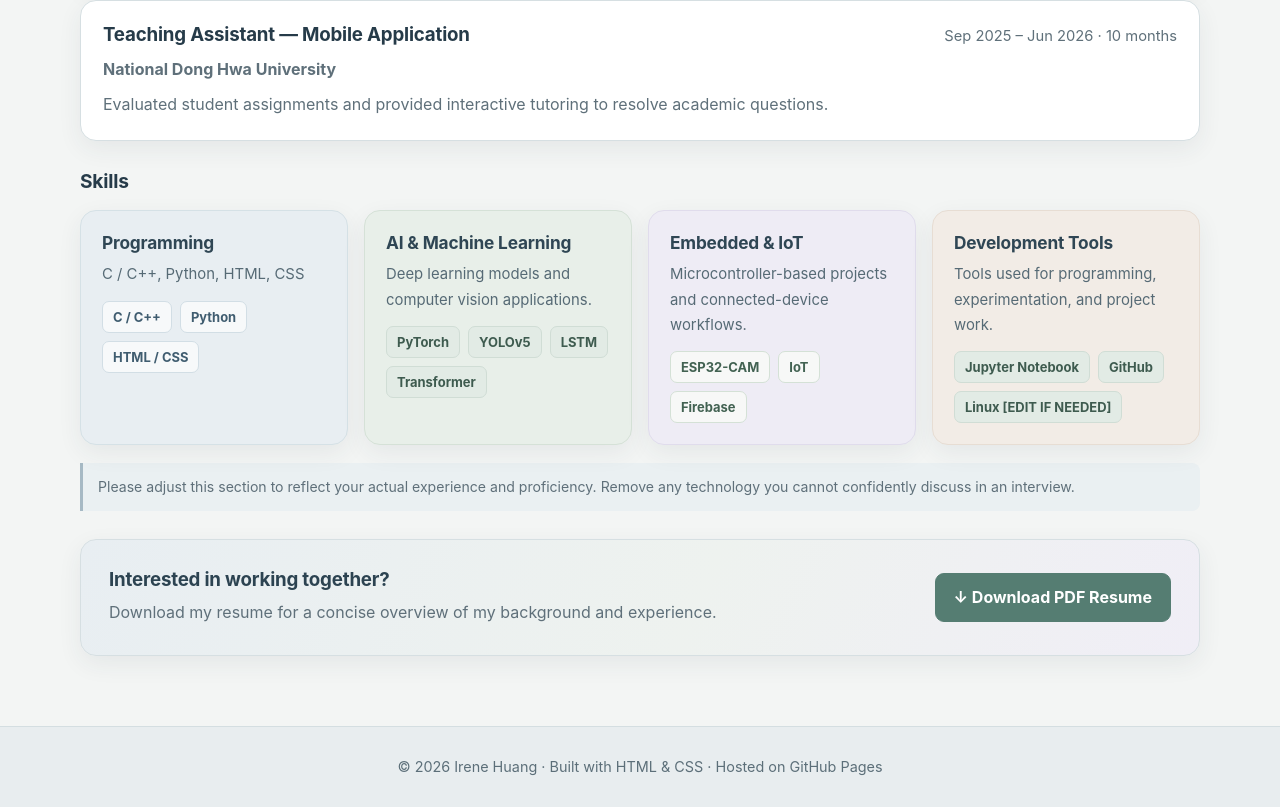
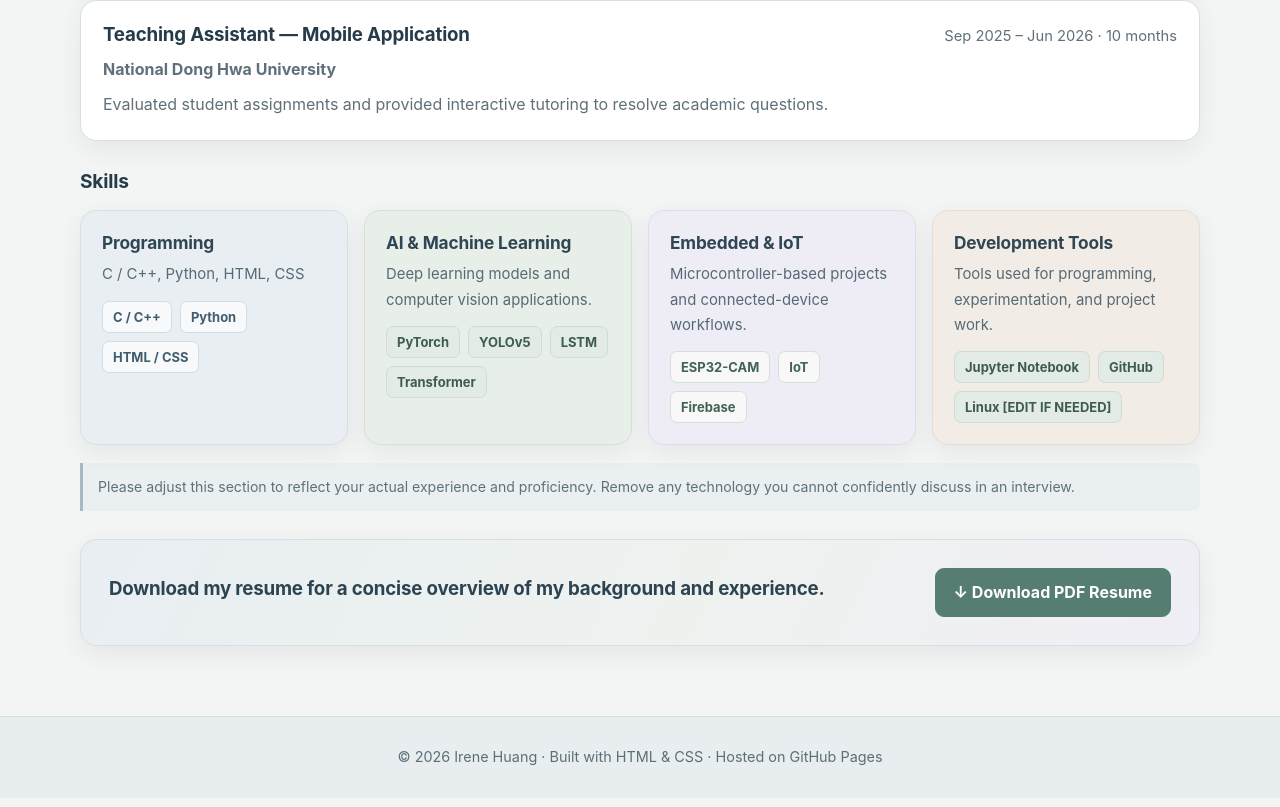
Before and after one commit to Irenehgy/Irenehgy.github.io, a plain HTML site: page resume.html in a window 1280 px wide. Shown: the part 929-1736 px from the top of the page. Drawn offline with Linux system fonts and the light colour scheme.

Commit message:
Update resume.html

```diff
--- a/resume.html
+++ b/resume.html
@@ -375,9 +375,9 @@ footer p { color: #5C6F79; }
         </p></div>
 <div class="panel resume-panel">
 <div>
-<h3>Interested in working together?</h3>
+<h3>Download my resume for a concise overview of my background and experience.</h3>
 <p>
-              Download my resume for a concise overview of my background and experience.
+
             </p>
 </div>
 <a class="btn btn-primary" download="" href="YourName_Resume.pdf">
```
